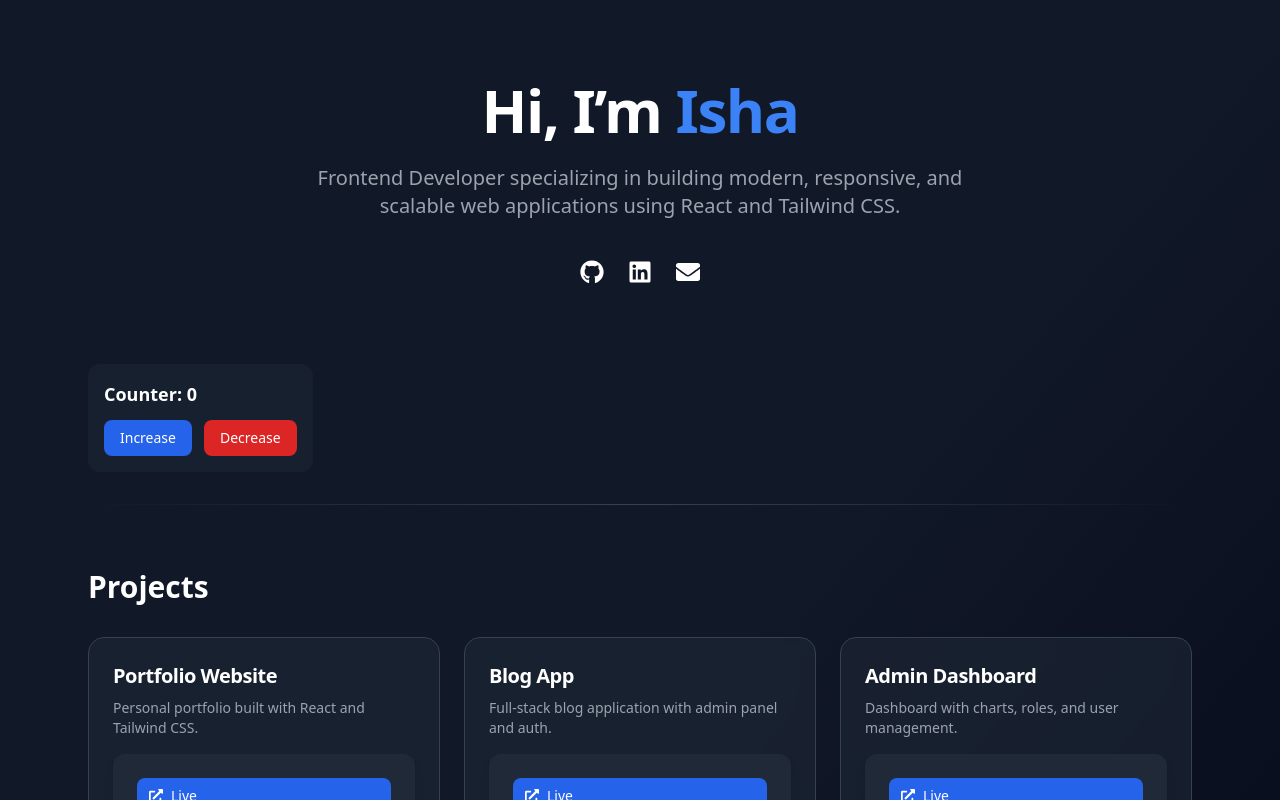
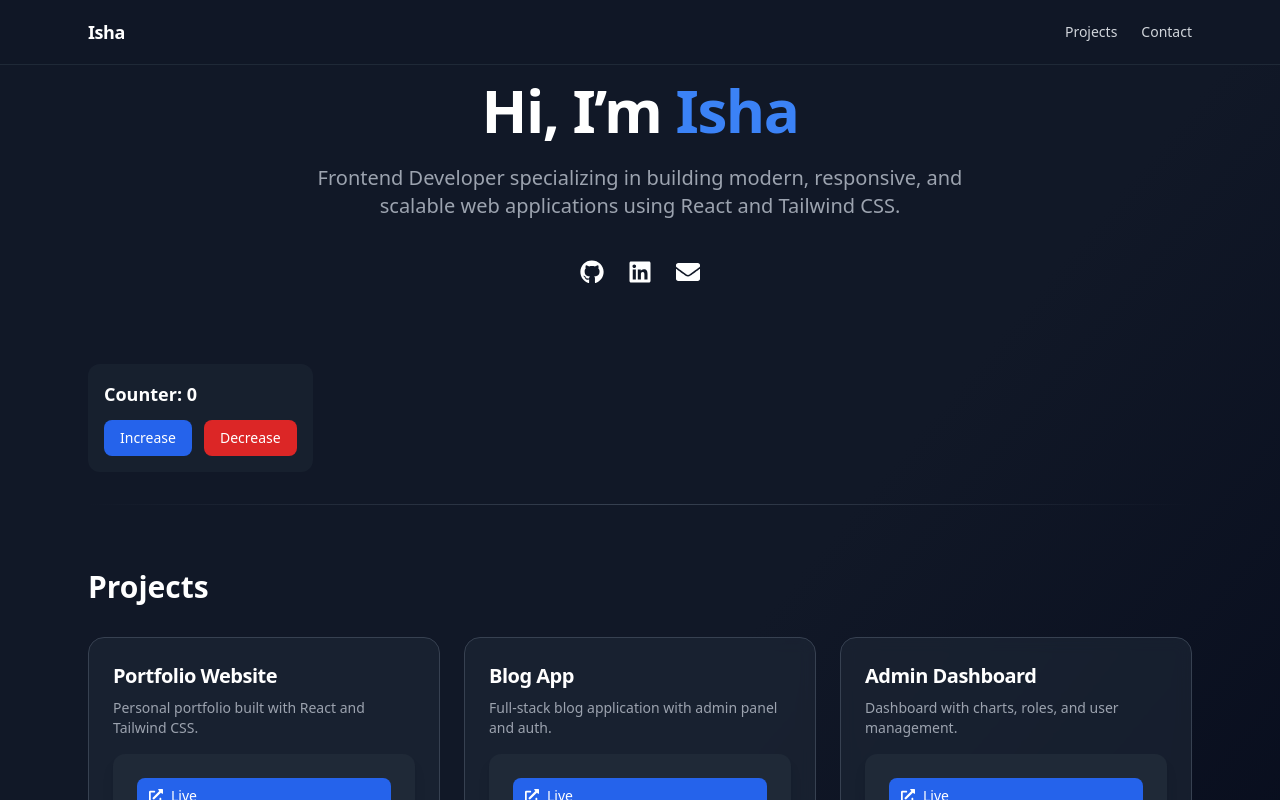
Before and after one commit to Isha-Vashishtha/smart-portfolio, a React (Vite) app in the folder client/: page / in a window 1280 px wide. Shown: the top 800 px of the page. Built offline with nearby package versions, Linux system fonts and the light colour scheme.

Commit message:
Portfolio UI complete with Tailwind and icons

```diff
--- a/client/index.html
+++ b/client/index.html
@@ -1,11 +1,26 @@
 <!doctype html>
 <html lang="en">
   <head>
-    <meta charset="UTF-8" />
-    <link rel="icon" type="image/svg+xml" href="/vite.svg" />
-    <meta name="viewport" content="width=device-width, initial-scale=1.0" />
-    <title>client</title>
-  </head>
+  <meta charset="UTF-8" />
+  <link rel="icon" type="image/svg+xml" href="/vite.svg" />
+  <meta name="viewport" content="width=device-width, initial-scale=1.0" />
+
+  <!-- Primary Meta -->
+  <title>Isha | Frontend Developer</title>
+  <meta
+    name="description"
+    content="Isha is a Frontend Developer specializing in React and Tailwind CSS. Explore projects, portfolio, and contact details."
+  />
+
+  <!-- Open Graph / LinkedIn -->
+  <meta property="og:title" content="Isha | Frontend Developer" />
+  <meta
+    property="og:description"
+    content="Modern React & Tailwind CSS portfolio showcasing real-world projects."
+  />
+  <meta property="og:type" content="website" />
+</head>
+
   <body>
     <div id="root"></div>
     <script type="module" src="/src/main.jsx"></script>
--- a/client/src/App.jsx
+++ b/client/src/App.jsx
@@ -3,6 +3,7 @@ import Hero from "./components/Hero";
 import Project from "./components/Project";
 import ContactForm from "./components/ContactForm";
 import projects from "./data/projects";
+import Navbar from "./components/Navbar";
 
 function App() {
   const [count, setCount] = useState(0);
@@ -11,7 +12,8 @@ function App() {
     <div className="min-h-screen bg-gradient-to-br from-gray-900 via-gray-900 to-slate-950 text-white">
 
       {/* ================= HERO ================= */}
-      <section className="max-w-6xl mx-auto px-6 pt-20 pb-12">
+      <section id="home" className="max-w-6xl mx-auto px-6 pt-20 pb-12">
+
         <Hero name="Isha" role="Frontend Developer" />
       </section>
 
@@ -46,7 +48,8 @@ function App() {
       </div>
 
       {/* ================= PROJECTS ================= */}
-      <section className="max-w-6xl mx-auto px-6 py-16">
+      <section id="projects" className="max-w-6xl mx-auto px-6 py-16">
+
         <h2 className="text-3xl font-bold mb-8">Projects</h2>
 
         <ul className="grid grid-cols-1 md:grid-cols-3 gap-6">
@@ -62,7 +65,8 @@ function App() {
       </div>
 
       {/* ================= CONTACT ================= */}
-      <section className="max-w-6xl mx-auto px-6 py-16">
+      <section id="contact" className="max-w-6xl mx-auto px-6 py-16">
+
         <div className="grid grid-cols-1 md:grid-cols-2 gap-10 items-center">
 
           {/* Left text */}
@@ -76,6 +80,8 @@ function App() {
 
           {/* Right form */}
           <ContactForm />
+          <Navbar />
+
         </div>
       </section>
     </div>
--- /dev/null
+++ b/client/src/components/Navbar.jsx
@@ -0,0 +1,25 @@
+function Navbar() {
+  return (
+    <nav className="fixed top-0 left-0 w-full z-50 bg-gray-900/80 backdrop-blur border-b border-gray-800">
+      <div className="max-w-6xl mx-auto px-6 h-16 flex items-center justify-between">
+
+        {/* Logo / Name */}
+        <a href="#home" className="text-lg font-bold tracking-tight">
+          Isha
+        </a>
+
+        {/* Links */}
+        <div className="flex gap-6 text-sm text-gray-300">
+          <a href="#projects" className="hover:text-white transition">
+            Projects
+          </a>
+          <a href="#contact" className="hover:text-white transition">
+            Contact
+          </a>
+        </div>
+      </div>
+    </nav>
+  );
+}
+
+export default Navbar;
--- a/client/src/index.css
+++ b/client/src/index.css
@@ -12,6 +12,10 @@
 .animate-fadeIn {
   animation: fadeIn 1s ease-out;
 }
+html {
+  scroll-behavior: smooth;
+}
+
 @tailwind base;
 @tailwind components;
 @tailwind utilities;
```
